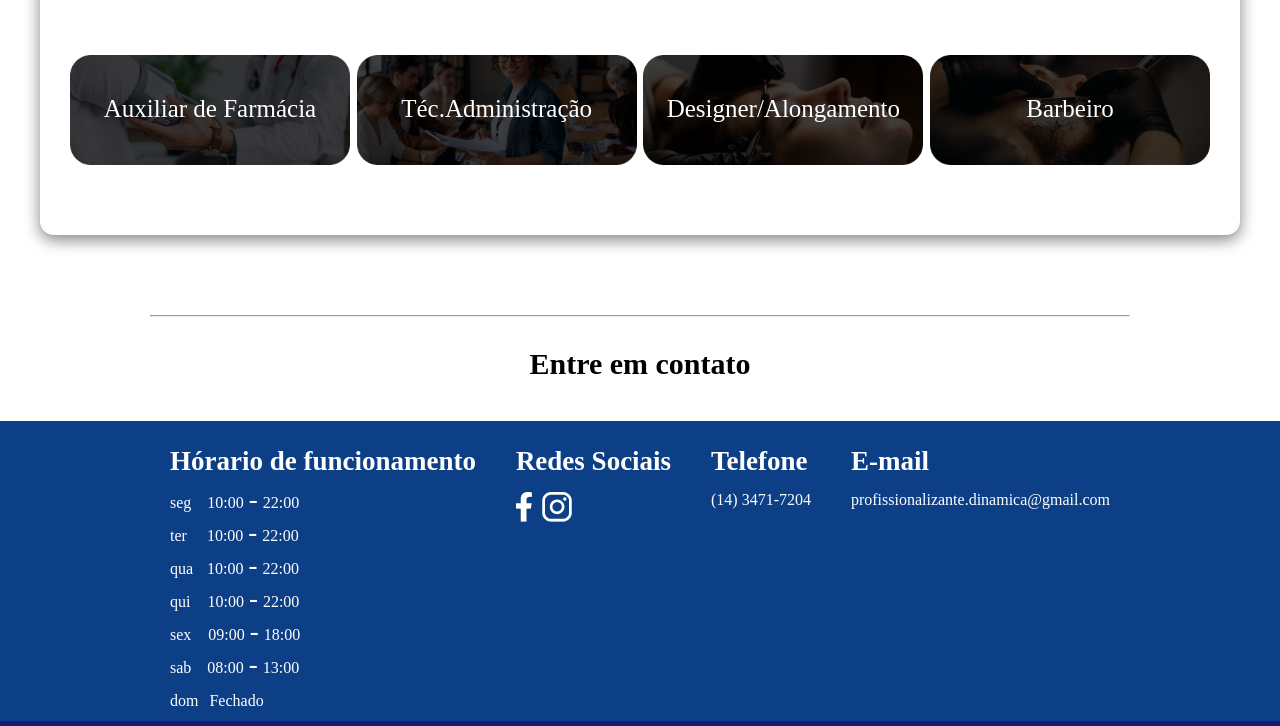
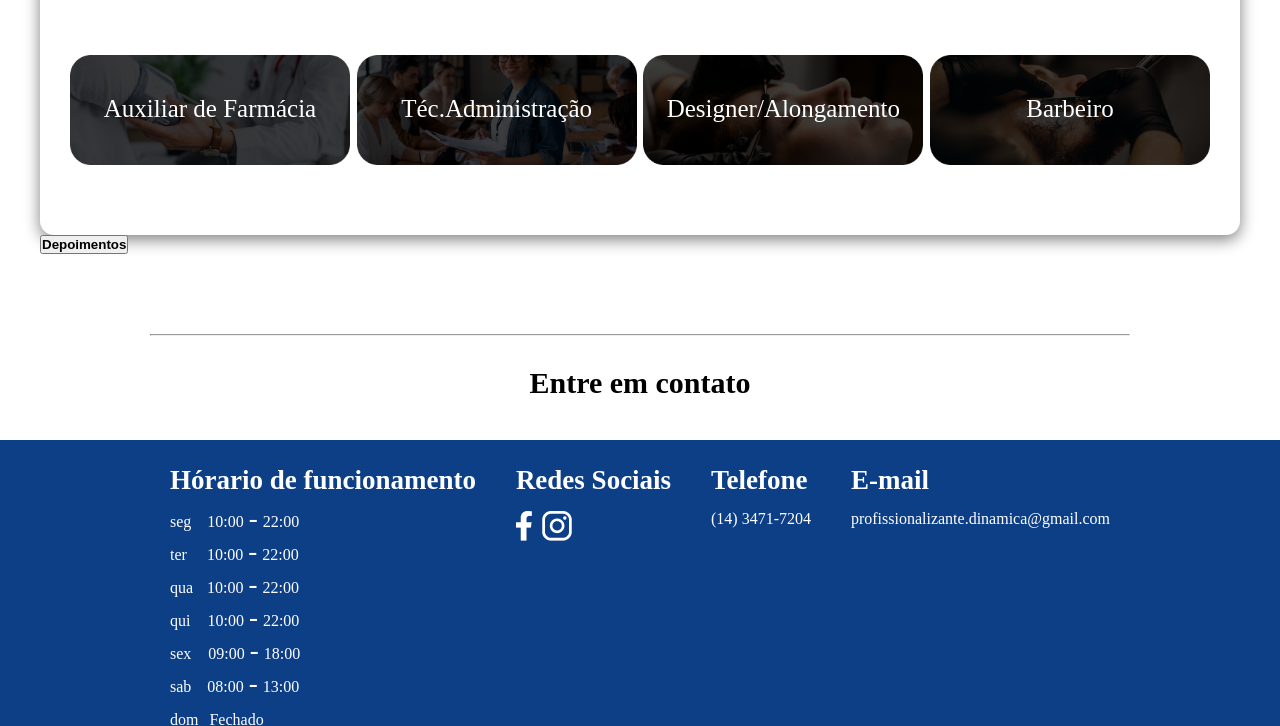
Before and after one commit to GiovaNii13/projeto-Dinamicaa, a plain HTML site: page index.html in a window 1280 px wide. Shown: the part 1425-2151 px from the top of the page. Drawn offline with Linux system fonts and the light colour scheme.

Commit message:
adicionando itens a main

```diff
--- a/index.html
+++ b/index.html
@@ -82,6 +82,10 @@
                 </div>
         </section>
 
+        <section class="secao-02">
+            <button class="botao__secao2"><b>Depoimentos</b></button>
+        </section>
+
         <hr class="ultimohr">
 
         <h2 class="entre__contato">Entre em contato</h2>
@@ -104,8 +108,10 @@
 
             <div>
                 <h3 class="texto__redesociais">Redes Sociais</h3>
-                <a class="facebook__footer" href="https://www.facebook.com/dinamicacentroprof/" target="_blank"><img src="assets/Facebook.png" alt="logo do Facebook"></a>
-                <a class="instagram__footer" href="#instagram" target="_blank"><img src="assets/Instagram.png" alt="Logo do Instagram"></a>
+                <div class="icon__footer">
+                    <a class="facebook__footer" href="https://www.facebook.com/dinamicacentroprof/" target="_blank"><img src="assets/Facebook.png" alt="logo do Facebook"></a>
+                    <a class="instagram__footer" href="#instagram" target="_blank"><img src="assets/Instagram.png" alt="Logo do Instagram"></a>
+                </div>
             </div>
 
             <div>
```
